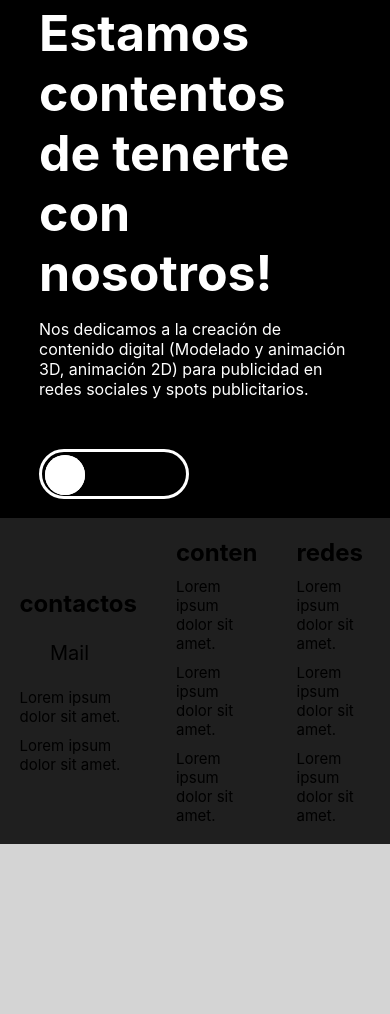
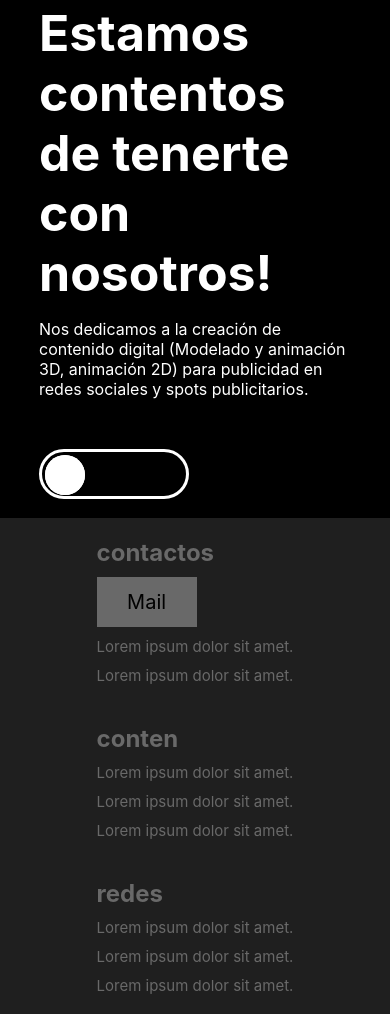
Before and after one commit to Kevin-Arguello/Hand-Design-testeo, a plain HTML site: page index.html in a window 390 px wide. Shown: the part 3236-4250 px from the top of the page. Before the commit the page ends 4080 px from the top, so only its background shows below. Drawn offline with Linux system fonts and the light colour scheme.

Commit message:
Add files via upload

```diff
--- a/style.css
+++ b/style.css
@@ -1,3 +1,7 @@
+:root{
+    --btn-footer: rgb(255, 255, 255);
+    --text-footer: rgb(105, 105, 105);
+}
 *{
     margin: 0;
     padding: 0;
@@ -87,6 +91,9 @@ li a:hover{
     }
     .text_1{
         margin-top: 10%;
+    }
+    .cajafooter{
+        flex-direction: column;
     }
 }
 .btn-0{
```
Also changed, not shown: index.html (+1 -0 lines).
